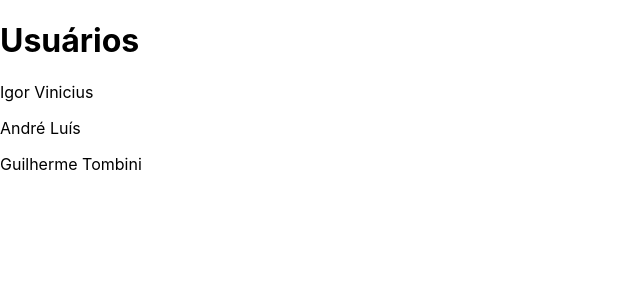
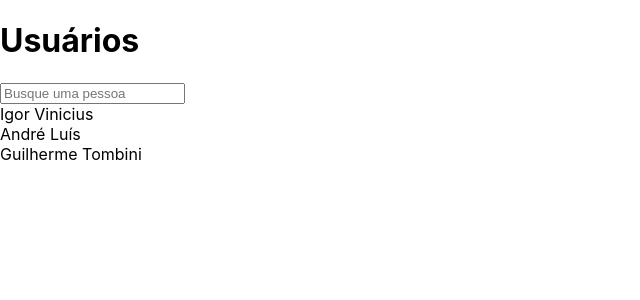
Before and after one commit to igorviniciussantana/animesse, a Next.js app: page / in a window 1280 px wide. Shown: the top 300 px of the page, without its empty margins (0-640 px from the left). Built offline with nearby package versions, Linux system fonts and the light colour scheme.

Commit message:
Update index.js
Adicionada Barra de Busca

```diff
--- a/pages/index.js
+++ b/pages/index.js
@@ -1,24 +1,34 @@
 import Head from 'next/head'
 import Image from 'next/image'
 import styles from '../styles/Home.module.css'
+import { useState } from 'react';
 
-const pessoas = require('./api/api.json');
+
 
 
 
 export default function Home() {
+
+const pessoas = require('./api/api.json');
+const [busca, setBusca] = useState('');
+
+
+const filtraBusca = pessoas.filter(({nome}) => nome.toLowerCase().startsWith(busca.toLowerCase()))
+
 return(
 
   <div>
-<head><title>Catálogo</title></head>
+<Head><title>Catálogo</title></Head>
 
 <div className="container">
 <h1>Usuários</h1>
-{pessoas.map(function(pessoas) {
+<input type="text" placeholder='Busque uma pessoa' onChange={(ev) => setBusca(ev.target.value)}/>
+{filtraBusca.map(function(pessoas) {
+
 const link = ("posts/" + pessoas.id )
   return(
 <div key={pessoas.id}>
- <a href={link}><p>{pessoas.nome} {pessoas.sobrenome}</p></a>
+ <a href={link}><div>{pessoas.nome} {pessoas.sobrenome}</div></a>
 
 </div>
 
```
